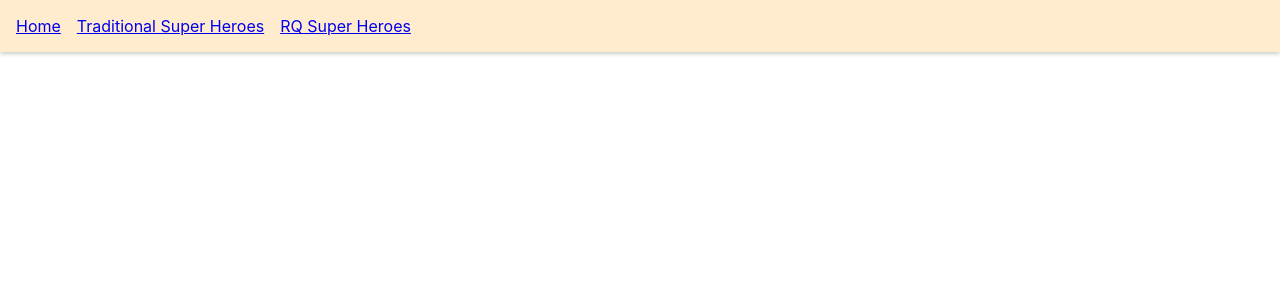
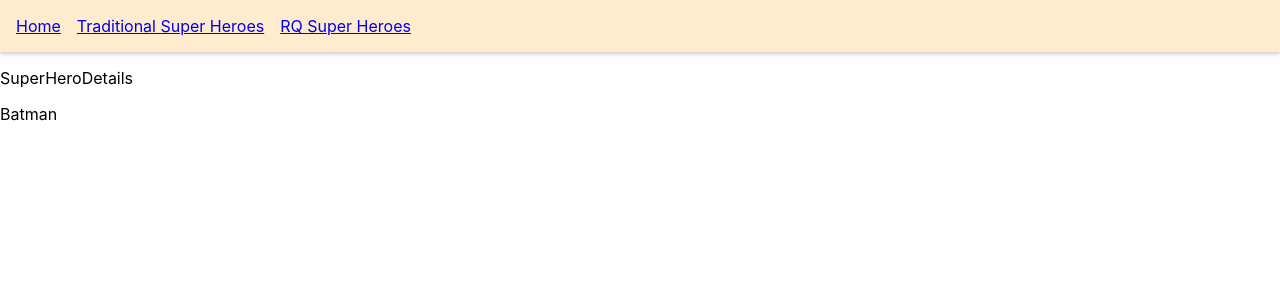
Before and after one commit to Ashish-21/learning-react-query, a React (Create React App) app: page /rq-superhero/1 in a window 1280 px wide. Shown: the top 300 px of the page. Built offline with nearby package versions, Linux system fonts and the light colour scheme; data requests are answered from the project's data file.

Commit message:
Query By Id - fetching single record with id

```diff
--- a/src/App.tsx
+++ b/src/App.tsx
@@ -6,6 +6,7 @@ import Superheroes from "./Pages/Superheroes";
 import RQSuperheroes from "./Pages/RQSuperheroes";
 import { QueryClientProvider, QueryClient } from "@tanstack/react-query";
 import { ReactQueryDevtools } from "@tanstack/react-query-devtools";
+import RQSuperHeroDetails from "./Pages/RQSuperHeroDetails";
 
 const reactQueryClient = new QueryClient();
 
@@ -32,6 +33,10 @@ function App() {
 					<Route path="/" element={<Homepage />} />
 					<Route path="/superheroes" element={<Superheroes />} />
 					<Route path="/rq-superheroes" element={<RQSuperheroes />} />
+					<Route
+						path="/rq-superhero/:heroID"
+						element={<RQSuperHeroDetails />}
+					/>
 				</Routes>
 			</div>
 			<ReactQueryDevtools initialIsOpen={false} position="bottom-right" />
--- /dev/null
+++ b/src/Pages/RQSuperHeroDetails.tsx
@@ -0,0 +1,32 @@
+import { useQuery } from "@tanstack/react-query";
+import axios from "axios";
+import React from "react";
+import { useParams } from "react-router-dom";
+
+const fetchSuperhero = (heroId: any) => {
+	return axios.get(`http://localhost:4000/superheroes/${heroId}`);
+};
+
+function RQSuperHeroDetails() {
+	const { heroID } = useParams();
+	console.log(heroID);
+	const { data, isLoading, isError } = useQuery<any>(
+		["superhero", heroID],
+		() => fetchSuperhero(heroID)
+	);
+	if (isLoading) {
+		return <p>Loading...</p>;
+	}
+	console.log(data);
+	if (isError) {
+		return <p>Error</p>;
+	}
+	return (
+		<div>
+			SuperHeroDetails
+			{data && data?.data ? <p>{data?.data?.name}</p> : null}
+		</div>
+	);
+}
+
+export default RQSuperHeroDetails;
--- a/src/Pages/RQSuperheroes.tsx
+++ b/src/Pages/RQSuperheroes.tsx
@@ -1,6 +1,7 @@
 import React from "react";
 import { useQuery } from "@tanstack/react-query";
 import axios from "axios";
+import { Link } from "react-router-dom";
 
 function RQSuperheroes() {
 	const QUERY_KEY = "superheroes";
@@ -13,10 +14,11 @@ function RQSuperheroes() {
 		console.log(error);
 	};
 	// Default cache time of react query is 5 minutes
-	const { isLoading, data, isError, error, refetch } = useQuery<any>(
+	const { isLoading, data, isError, error, refetch, isFetching } =
+		useQuery<any>(
 			[QUERY_KEY],
 			() => {
-			return axios.get("http://localhost:4000/superheroes1");
+				return axios.get("http://localhost:4000/superheroes");
 			},
 			{
 				enabled: false,
@@ -39,7 +41,7 @@ function RQSuperheroes() {
 	// refetchOnWindowFocus : whenever app window will loose focus and again gain it , background refetch will occure to keep data in sync with BE
 	// refetchInterval: har 2sec me api call hoga but window is not focussed then refetch nahi hoga uske liye refetchInBackground ko true karo
 
-	if (isLoading) {
+	if (isFetching) {
 		return <p>Loading...</p>;
 	}
 
@@ -52,7 +54,13 @@ function RQSuperheroes() {
 			<button onClick={() => refetch()}>Fetch</button>
 			<div>
 				{data && data?.data
-					? data!.data?.map((e: any) => <p>{e?.name}</p>)
+					? data!.data?.map((e: any) => (
+							<div key={e.id}>
+								<Link to={`/rq-superhero/${e.id}`}>
+									{e?.name}
+								</Link>
+							</div>
+					  ))
 					: null}
 			</div>
 		</div>
```
Lines whose indentation alone changed are shown as unchanged.
